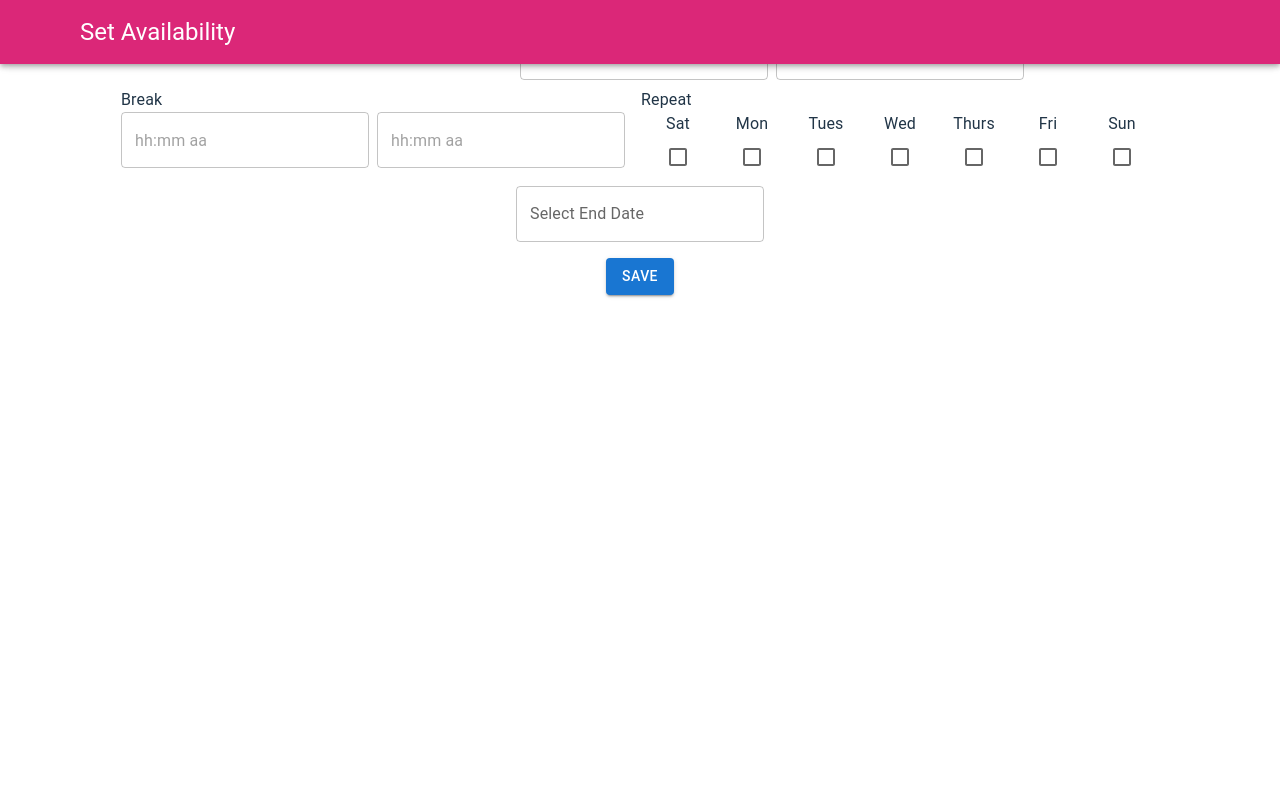
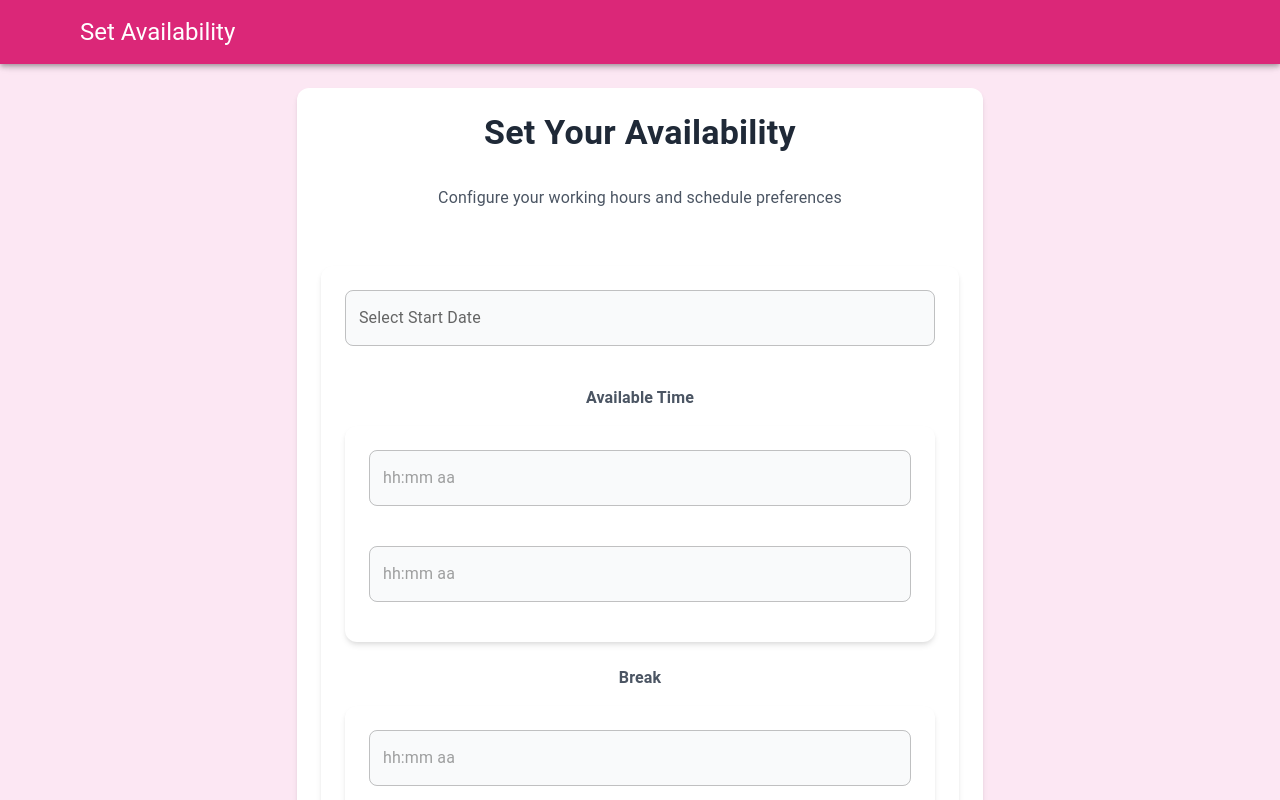
Before and after one commit to Cardoso0528/SoftwareGroup8, a React (Vite) app in the folder app/client/: page /set-availability in a window 1280 px wide. Shown: the top 800 px of the page. Built offline with nearby package versions, Linux system fonts and the light colour scheme; some icons are missing.

Commit message:
style: improve Availability page with better styling, full-width save button, and proper title formatting

```diff
--- a/app/client/src/pages/Availability.tsx
+++ b/app/client/src/pages/Availability.tsx
@@ -10,6 +10,7 @@ import { LocalizationProvider } from '@mui/x-date-pickers/LocalizationProvider';
 import { AdapterDayjs } from '@mui/x-date-pickers/AdapterDayjs';
 import { DatePicker } from '@mui/x-date-pickers/DatePicker';
 import { TimePicker } from '@mui/x-date-pickers/TimePicker';
+import '../styles/Availability.css';
 
 export default function AccountSetting() {
   return (
@@ -22,35 +23,42 @@ export default function AccountSetting() {
           {label: "Edit Services", path: "/edit-services"},
           {label: "Logout", path: "/"}
         ]}/>
-      <Grid container rowSpacing={2} columnSpacing={2} justifyContent={"center"}>
+      <Box className="availability-container">
+        <Grid container className="MuiGrid-container">
+          <Typography variant="h4" className="MuiTypography-h4">
+            Set Your Availability
+          </Typography>
+          <Typography variant="body1" className="MuiTypography-body1">
+            Configure your working hours and schedule preferences
+          </Typography>
           <LocalizationProvider dateAdapter={AdapterDayjs}>
             <Grid container rowSpacing={1} columnSpacing={2} justifyContent={"center"}>
               <Grid>
-            <DatePicker label="Select Start Date"/>
+                <DatePicker label="Select Start Date" className="MuiFormControl-root"/>
               </Grid>
               <Grid justifyContent={"center"}>
-            <Typography>
+                <Typography className="MuiTypography-h6">
                   Available Time
                 </Typography>
                 <Grid container columnSpacing={1} direction={"row"}>
-              <TimePicker/>
-              <TimePicker/>
+                  <TimePicker className="MuiFormControl-root"/>
+                  <TimePicker className="MuiFormControl-root"/>
                 </Grid>
               </Grid>
               <Grid justifyContent={"center"}>
-            <Typography>
+                <Typography className="MuiTypography-h6">
                   Break
                 </Typography>
                 <Grid container columnSpacing={1} direction={"row"}>
-              <TimePicker/>
-              <TimePicker/>
+                  <TimePicker className="MuiFormControl-root"/>
+                  <TimePicker className="MuiFormControl-root"/>
                 </Grid>
               </Grid>
               <Grid justifyContent={"center"}>
-            <Typography>
+                <Typography className="MuiTypography-h6">
                   Repeat
                 </Typography>
-            <FormGroup row={true}>
+                <FormGroup row={true} className="MuiFormGroup-root">
                   <FormControlLabel control={<Checkbox/>} labelPlacement="top" label="Sat" />
                   <FormControlLabel control={<Checkbox/>} labelPlacement="top" label="Mon" />
                   <FormControlLabel control={<Checkbox/>} labelPlacement="top" label="Tues" />
@@ -61,12 +69,12 @@ export default function AccountSetting() {
                 </FormGroup>
               </Grid>
               <Grid>
-            <DatePicker label="Select End Date"/>
+                <DatePicker label="Select End Date" className="MuiFormControl-root"/>
               </Grid>
             </Grid>
             <Grid>
               <Grid>
-            <Button variant="contained">
+                <Button variant="contained" className="MuiButton-contained">
                   Save
                 </Button>
               </Grid>
@@ -74,5 +82,6 @@ export default function AccountSetting() {
           </LocalizationProvider>
         </Grid>
       </Box>
+    </Box>
   );
 }
--- a/app/client/src/styles/Availability.css
+++ b/app/client/src/styles/Availability.css
@@ -87,12 +87,12 @@
   color: white !important;
   text-transform: none !important;
   font-weight: 500 !important;
-  padding: 10px 24px !important;
+  padding: 12px 32px !important;
   border-radius: 8px !important;
   box-shadow: 0 4px 6px -1px rgba(0, 0, 0, 0.1), 0 2px 4px -1px rgba(0, 0, 0, 0.06) !important;
-  margin-top: 1rem !important;
-  align-self: center !important;
-  min-width: 180px !important;
+  margin-top: 1.5rem !important;
+  width: 100% !important;
+  font-size: 1.1rem !important;
 }
 
 .MuiButton-contained:hover {
```
Lines whose indentation alone changed are shown as unchanged.
